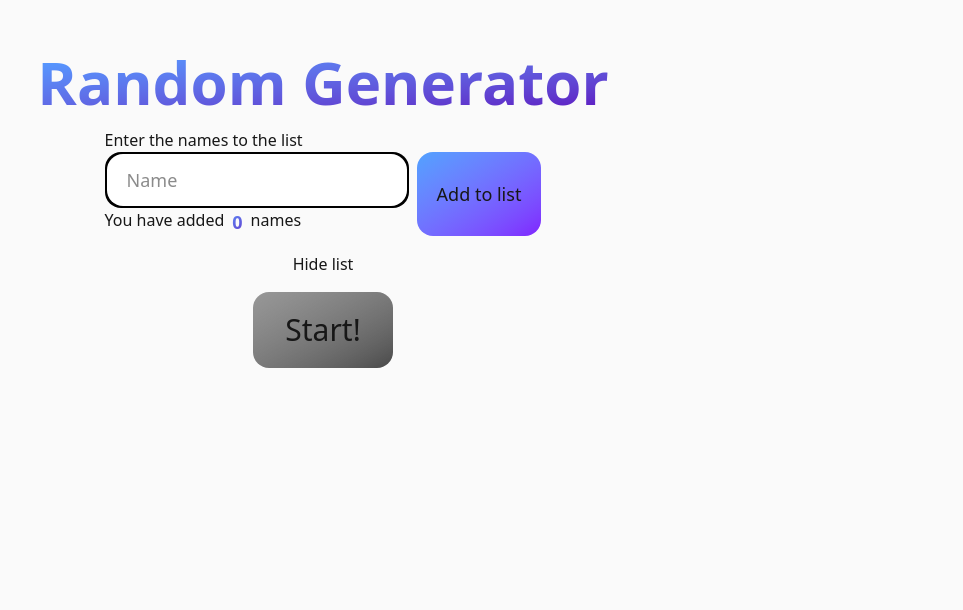
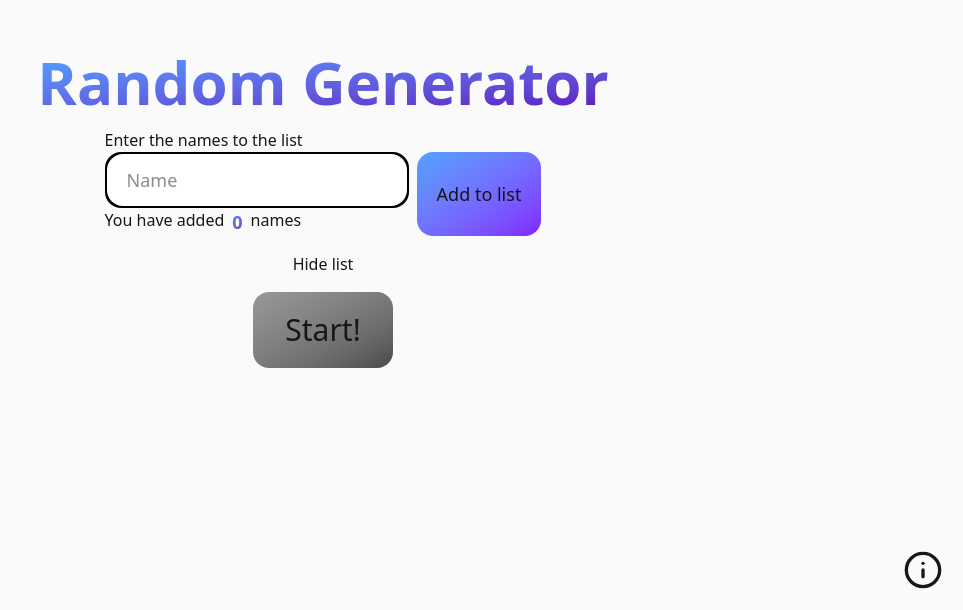
Before and after one commit to CoolV3/Another-random-generator, a Next.js app: page / in a window 1280 px wide. Shown: the part 190-800 px from the top of the page, without its empty margins (317-1280 px from the left). Built offline with nearby package versions, Linux system fonts and the light colour scheme.

Commit message:
Added lucide-react for icons and added a small info icon to the main page.

```diff
--- a/components/homepage.tsx
+++ b/components/homepage.tsx
@@ -1,7 +1,7 @@
 "use client"
 
 import {FormEvent, useState} from "react";
-
+import { Info } from 'lucide-react';
 
 export default function HomePage() {
     const [nameList, setNameList] = useState<string[]>([])
@@ -106,6 +106,7 @@ export default function HomePage() {
                     </div>
                 </div>
             )}
+            <div className="fixed bottom-0 right-0 p-5"><Info className="w-10 h-10 cursor-pointer"/></div>
         </div>
     )
 }
--- a/package.json
+++ b/package.json
@@ -9,6 +9,7 @@
     "lint": "eslint"
   },
   "dependencies": {
+    "lucide-react": "^1.32.0",
     "next": "16.3.1",
     "react": "19.2.8",
     "react-dom": "19.2.8"
```
Also changed, not shown: 1 other file (tests, documents, lock files or other folders).
